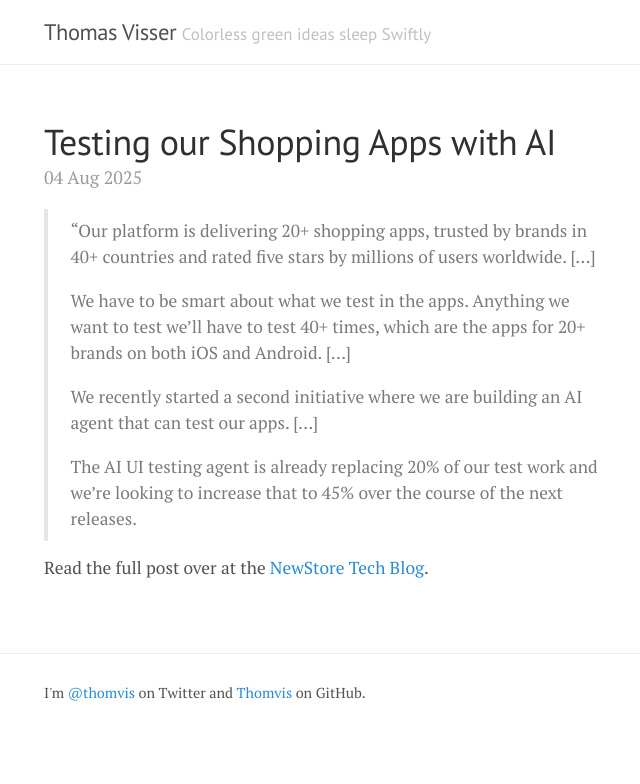
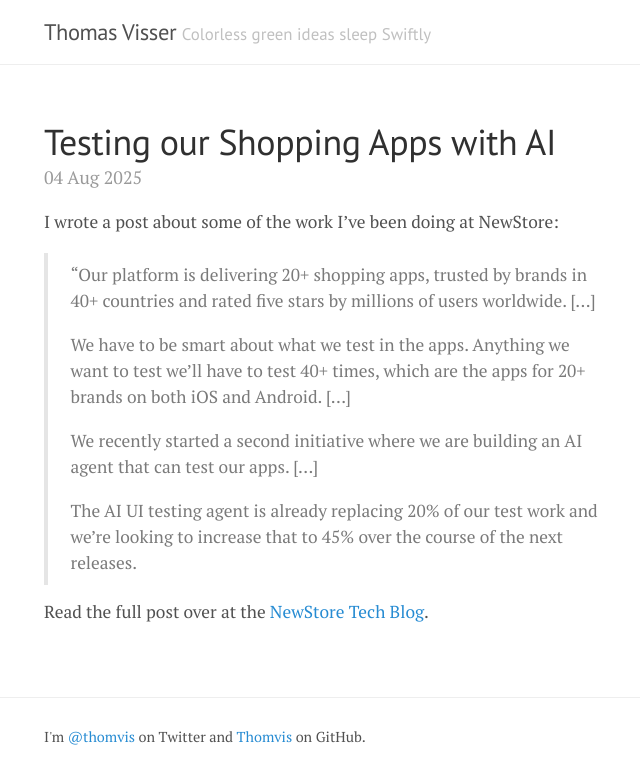
Before and after one commit to Thomvis/thomvis.github.io, a Jekyll site: the page built from _posts/2025-08-04-testing-our-shopping-apps-with-ai.md, in a window 1280 px wide. Shown: the top 784 px of the page, without its empty margins (272-912 px from the left). Built offline with Jekyll 4.4.1, drawn with Linux system fonts in a browser that asks for light colours.

Commit message:
Tweak latest posts

```diff
--- a/_posts/2025-08-04-testing-our-shopping-apps-with-ai.md
+++ b/_posts/2025-08-04-testing-our-shopping-apps-with-ai.md
@@ -2,6 +2,8 @@
 layout: post
 title: "Testing our Shopping Apps with AI"
 ---
+
+I wrote a post about some of the work I've been doing at NewStore:
 
 > “Our platform is delivering 20+ shopping apps, trusted by brands in 40+ countries and rated five stars by millions of users worldwide. [...]
 >
```
Also changed, not shown: _posts/2025-09-08-multi-agent-tools-for-engineering.md (+2 -0 lines).
